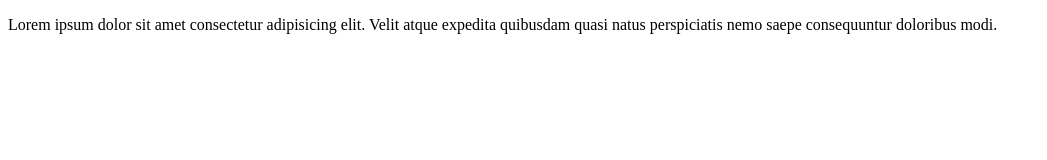
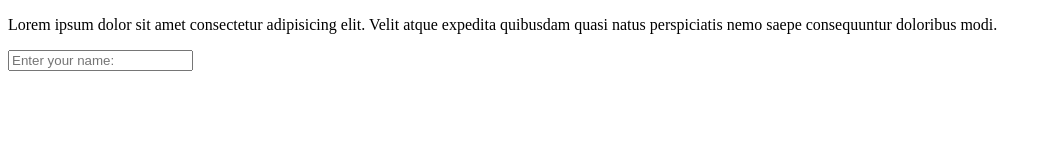
Before and after one commit to ChandanLabs/Localrepo, a plain HTML site: page index.html in a window 1280 px wide. Shown: the whole page, without its empty margins (0-1047 px from the left). Drawn offline with Linux system fonts and the light colour scheme.

Commit message:
new repositiory

```diff
--- a/index.html
+++ b/index.html
@@ -10,6 +10,7 @@
 <body>
     <P>Lorem ipsum dolor sit amet consectetur adipisicing elit. Velit atque expedita quibusdam quasi natus perspiciatis
         nemo saepe consequuntur doloribus modi.</P>
+        <input type="text" placeholder="Enter your name:">
 </body>
 
 </html>
```
